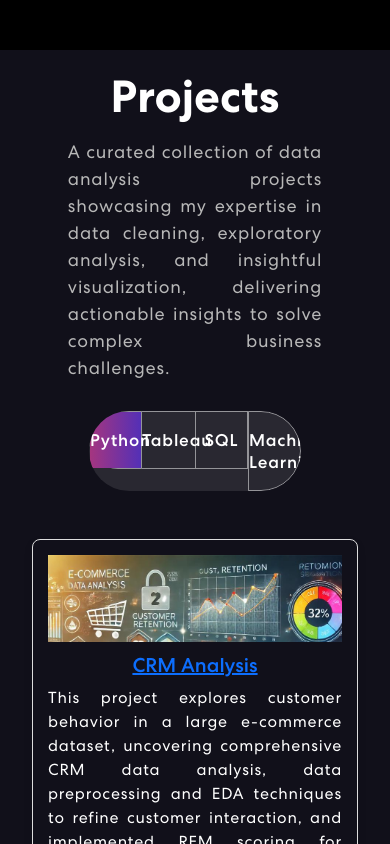
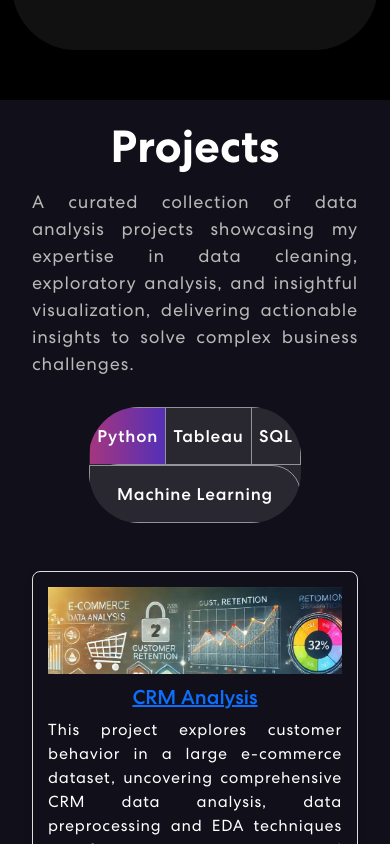
Before and after one commit to sampath-kothapalli/myportfolio, a React (Create React App) app: page / in a window 390 px wide. Shown: the part 1900-2744 px from the top of the page. Built offline with nearby package versions, Linux system fonts and the light colour scheme.

Commit message:
Fixing layout design to for better view on mobile

```diff
--- a/src/App.css
+++ b/src/App.css
@@ -233,7 +233,7 @@ nav.navbar .navbar-toggler[aria-expanded="true"] .navbar-toggler-icon {
 /************ Banner Css ************/
 .banner {
   margin-top: 0;
-  padding: 150px 0 100px 0;
+  padding: 200px 0 100px 0;
   background-image: url('./assets/img/banner-bg1.jpg');
   background-position: top center;
   background-size: cover;
@@ -365,7 +365,7 @@ nav.navbar .navbar-toggler[aria-expanded="true"] .navbar-toggler-icon {
   margin: 14px auto 30px auto;
   /* text-align: center; */
   text-align: justify;
-  width: 78%;
+  width: 100%;
 }
 .project .nav.nav-pills {
   width: 65%;
@@ -373,11 +373,19 @@ nav.navbar .navbar-toggler[aria-expanded="true"] .navbar-toggler-icon {
   border-radius: 50px;
   background-color: rgb(255 255 255 / 10%);
   overflow: hidden;
+  display: flex; /* Enable flexbox for the nav */
 }
 .project .nav.nav-pills .nav-item {
   /* width: 33.33333%; */
-  width: 25%;
+  /* Remove the fixed width */
+  /* width: 25%;  REMOVED */
+  flex: 1 0 25%; /* Use flex-basis for even distribution */
+  box-sizing: border-box; /* Include padding and border in width calculation */
+  word-wrap: break-word; /* Allow words to break if necessary */
+  overflow-wrap: break-word; /* For better cross-browser compatibility */
 }
+
+
 .project .nav.nav-pills .nav-link {
   background-color: transparent;
   border-radius: 0;
```
